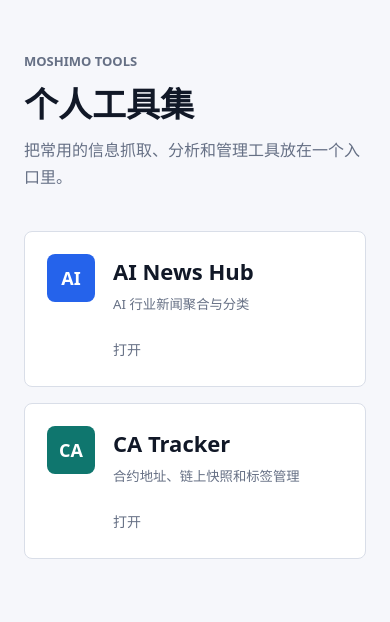
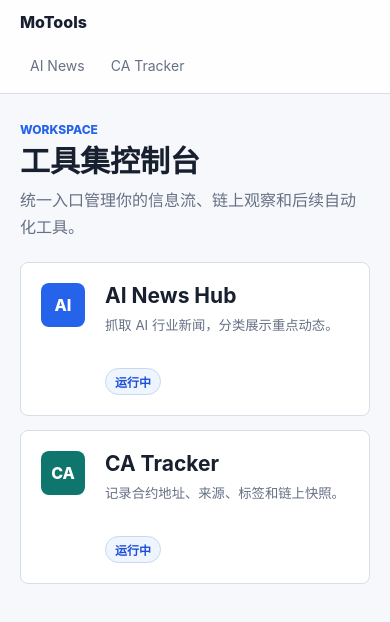
Before and after one commit to 928907703/MoTools, a plain HTML site: page portal/site/index.html in a window 390 px wide. Drawn offline with Linux system fonts and the light colour scheme.

Commit message:
Refresh MoTools UI

```diff
--- a/apps/ca-tracker/static/style.css
+++ b/apps/ca-tracker/static/style.css
@@ -1,18 +1,21 @@
 :root {
-  --bg: #0f1419;
-  --panel: #1a2027;
-  --border: #2a3340;
-  --text: #e6e6e6;
-  --muted: #8a96a3;
-  --accent: #4a9eff;
-  --warn: #f5a623;
-  --danger: #e74c3c;
-  --tag-bg: #2a3340;
+  --bg: #f7f8fb;
+  --panel: #ffffff;
+  --panel-soft: #f1f4f8;
+  --border: #d8dee8;
+  --text: #18202f;
+  --muted: #667085;
+  --accent: #2563eb;
+  --accent-soft: #eaf1ff;
+  --warn: #b45309;
+  --danger: #dc2626;
+  --tag-bg: #eef2f7;
+  --success: #0f766e;
 }
 * { box-sizing: border-box; }
 body {
   margin: 0;
-  font-family: -apple-system, BlinkMacSystemFont, 'Segoe UI', 'PingFang SC', sans-serif;
+  font-family: Inter, -apple-system, BlinkMacSystemFont, 'Segoe UI', 'PingFang SC', sans-serif;
   background: var(--bg);
   color: var(--text);
   line-height: 1.5;
@@ -21,7 +24,7 @@ body {
   display: flex;
   align-items: center;
   gap: 1.5rem;
-  padding: 0.75rem 1.5rem;
+  padding: 0.8rem max(1.25rem, calc((100vw - 1200px) / 2 + 1.25rem));
   background: var(--panel);
   border-bottom: 1px solid var(--border);
 }
@@ -34,10 +37,10 @@ body {
 }
 .topbar nav a:hover { opacity: 1; color: var(--accent); }
 
-main { max-width: 1200px; margin: 0 auto; padding: 1.5rem; }
+main { max-width: 1200px; margin: 0 auto; padding: 1.5rem 1.25rem 2.5rem; }
 h1 { margin-top: 0; }
 h2 { margin-top: 0; font-size: 1.1rem; color: var(--muted); }
-code { background: var(--panel); padding: 0.1em 0.4em; border-radius: 3px; font-size: 0.9em; }
+code { background: var(--panel-soft); padding: 0.1em 0.4em; border-radius: 3px; font-size: 0.9em; }
 
 input, select, textarea, button {
   font: inherit;
@@ -45,14 +48,14 @@ input, select, textarea, button {
   background: var(--panel);
   color: var(--text);
   border: 1px solid var(--border);
-  border-radius: 4px;
+  border-radius: 6px;
 }
 input:focus, select:focus, textarea:focus { outline: none; border-color: var(--accent); }
 button {
   cursor: pointer;
-  background: var(--border);
+  background: var(--panel-soft);
 }
-button:hover { background: #3a4555; }
+button:hover { background: #e7edf5; }
 button.primary { background: var(--accent); color: #fff; border-color: var(--accent); }
 button.danger { background: var(--danger); color: #fff; border-color: var(--danger); }
 .btn-ghost { color: var(--muted); text-decoration: none; padding: 0.45rem 0.6rem; }
@@ -67,7 +70,7 @@ label input, label select, label textarea { display: block; width: 100%; margin-
 .card {
   background: var(--panel);
   border: 1px solid var(--border);
-  border-radius: 6px;
+  border-radius: 8px;
   padding: 1rem 1.25rem;
   margin-bottom: 1.25rem;
 }
@@ -119,15 +122,15 @@ th { color: var(--muted); font-weight: 500; font-size: 0.85rem; }
 }
 .tag-check input { margin: 0; }
 .warn {
-  background: rgba(245, 166, 35, 0.15);
-  border: 1px solid var(--warn);
+  background: #fff7ed;
+  border: 1px solid #fed7aa;
   color: var(--warn);
   padding: 0.75rem 1rem;
   border-radius: 4px;
   margin: 1rem 0;
 }
 .suggestion {
-  background: rgba(74, 158, 255, 0.1);
+  background: var(--accent-soft);
   border-left: 3px solid var(--accent);
   padding: 0.6rem 0.9rem;
   margin-bottom: 0.75rem;
@@ -141,7 +144,7 @@ th { color: var(--muted); font-weight: 500; font-size: 0.85rem; }
   object-fit: cover;
   border-radius: 8px;
   flex-shrink: 0;
-  background: var(--panel);
+  background: var(--panel-soft);
 }
 .logo-sm { width: 32px; height: 32px; }
 .logo-lg { width: 56px; height: 56px; border-radius: 12px; }
@@ -149,7 +152,7 @@ th { color: var(--muted); font-weight: 500; font-size: 0.85rem; }
   display: inline-flex;
   align-items: center;
   justify-content: center;
-  background: linear-gradient(135deg, #4a9eff, #6c5ce7);
+  background: linear-gradient(135deg, #2563eb, #0f766e);
   color: #fff;
   font-weight: 700;
   font-family: -apple-system, sans-serif;
@@ -247,7 +250,7 @@ th { color: var(--muted); font-weight: 500; font-size: 0.85rem; }
   vertical-align: middle;
   border-bottom: 1px solid var(--border);
 }
-.tokens.dense tbody tr:hover { background: rgba(255, 255, 255, 0.02); }
+.tokens.dense tbody tr:hover { background: #f8fafc; }
 
 .tokens.dense th.num, .tokens.dense td.num { text-align: right; font-variant-numeric: tabular-nums; }
 .col-token { display: flex; flex-direction: column; gap: 0.35rem; min-width: 220px; max-width: 320px; }
@@ -256,14 +259,14 @@ th { color: var(--muted); font-weight: 500; font-size: 0.85rem; }
 .mc-value { font-weight: 600; font-size: 0.95rem; }
 .mc-liq { color: var(--muted); font-size: 0.78rem; }
 .mc-large { color: #f5a623; }
-.mc-mid { color: #4a9eff; }
+.mc-mid { color: var(--accent); }
 .mc-small { color: var(--text); opacity: 0.75; }
 .mc-na { color: var(--muted); }
 
 .price { font-size: 0.85rem; }
 
-.change-up { color: #26d97a; font-variant-numeric: tabular-nums; font-weight: 600; }
-.change-down { color: #ff5d5d; font-variant-numeric: tabular-nums; font-weight: 600; }
+.change-up { color: var(--success); font-variant-numeric: tabular-nums; font-weight: 600; }
+.change-down { color: var(--danger); font-variant-numeric: tabular-nums; font-weight: 600; }
 .change-flat { color: var(--muted); font-variant-numeric: tabular-nums; }
 td.change { font-size: 0.92rem; }
 
@@ -282,9 +285,10 @@ body {
   display: flex;
   align-items: center;
   gap: 8px;
-  padding: 9px max(18px, calc((100vw - 1120px) / 2 + 18px));
-  background: #111827;
-  color: #e5e7eb;
+  padding: 10px max(18px, calc((100vw - 1200px) / 2 + 18px));
+  background: rgba(255, 255, 255, .94);
+  color: var(--muted);
+  border-bottom: 1px solid var(--border);
 }
 
 .tool-switcher a {
@@ -296,16 +300,17 @@ body {
 }
 
 .tool-switcher a:hover {
-  background: rgba(255, 255, 255, .1);
+  background: var(--panel-soft);
+  color: var(--text);
 }
 
 .tool-switcher-brand {
   margin-right: 4px;
-  color: #fff;
+  color: var(--text);
   font-weight: 700;
 }
 
 .tool-switcher .active {
-  background: #0f766e;
-  color: #fff;
+  background: #ecfdf5;
+  color: var(--success);
 }
--- a/portal/site/assets/portal.css
+++ b/portal/site/assets/portal.css
@@ -1,10 +1,11 @@
 :root {
   color-scheme: light;
-  --bg: #f6f7fb;
-  --card: #ffffff;
-  --text: #111827;
+  --bg: #f7f8fb;
+  --surface: #ffffff;
+  --surface-2: #f1f4f8;
+  --text: #18202f;
   --muted: #667085;
-  --line: #d9dee8;
+  --line: #d8dee8;
   --blue: #2563eb;
   --teal: #0f766e;
 }
@@ -16,109 +17,159 @@
 body {
   margin: 0;
   min-height: 100vh;
-  font-family: ui-sans-serif, system-ui, -apple-system, BlinkMacSystemFont, "Segoe UI", sans-serif;
+  font-family: Inter, ui-sans-serif, system-ui, -apple-system, BlinkMacSystemFont, "Segoe UI", sans-serif;
   background: var(--bg);
   color: var(--text);
 }
 
-.hero {
-  max-width: 1040px;
+.top-shell {
+  height: 56px;
+  display: flex;
+  align-items: center;
+  gap: 18px;
+  padding: 0 max(20px, calc((100vw - 1120px) / 2 + 20px));
+  border-bottom: 1px solid var(--line);
+  background: rgba(255, 255, 255, .92);
+}
+
+.brand,
+.nav-links a,
+.tool-card {
+  color: inherit;
+  text-decoration: none;
+}
+
+.brand {
+  font-weight: 760;
+}
+
+.nav-links {
+  display: flex;
+  gap: 6px;
+}
+
+.nav-links a {
+  border-radius: 6px;
+  padding: 7px 10px;
+  color: var(--muted);
+  font-size: 14px;
+}
+
+.nav-links a:hover {
+  background: var(--surface-2);
+  color: var(--text);
+}
+
+.layout {
+  max-width: 1120px;
   margin: 0 auto;
-  padding: 52px 24px 24px;
+  padding: 40px 20px 56px;
+}
+
+.intro {
+  max-width: 680px;
+  margin-bottom: 22px;
 }
 
 .eyebrow {
   margin: 0 0 8px;
-  color: var(--muted);
-  font-size: 13px;
-  font-weight: 700;
+  color: var(--blue);
+  font-size: 12px;
+  font-weight: 760;
   text-transform: uppercase;
 }
 
 h1 {
   margin: 0 0 10px;
-  font-size: clamp(34px, 5vw, 58px);
+  font-size: clamp(30px, 5vw, 48px);
   letter-spacing: 0;
+  line-height: 1.08;
 }
 
 .sub {
   margin: 0;
   color: var(--muted);
-  line-height: 1.7;
+  line-height: 1.65;
 }
 
-.tools {
-  max-width: 1040px;
-  margin: 0 auto;
-  padding: 16px 24px 56px;
+.tool-grid {
   display: grid;
-  grid-template-columns: repeat(auto-fit, minmax(280px, 1fr));
-  gap: 16px;
+  grid-template-columns: repeat(auto-fit, minmax(300px, 1fr));
+  gap: 14px;
 }
 
-.tool {
-  min-height: 156px;
+.tool-card {
+  min-height: 154px;
   display: grid;
-  grid-template-columns: 52px 1fr auto;
-  gap: 18px;
-  align-items: start;
-  padding: 22px;
+  grid-template-columns: 48px 1fr;
+  grid-template-rows: 1fr auto;
+  gap: 16px;
+  padding: 20px;
   border: 1px solid var(--line);
   border-radius: 8px;
-  background: var(--card);
-  color: inherit;
-  text-decoration: none;
-  transition: transform .15s ease, box-shadow .15s ease, border-color .15s ease;
+  background: var(--surface);
+  transition: border-color .15s ease, box-shadow .15s ease, transform .15s ease;
 }
 
-.tool:hover {
-  transform: translateY(-2px);
-  border-color: #b7c0cf;
-  box-shadow: 0 14px 34px -24px rgba(15, 23, 42, .45);
+.tool-card:hover {
+  transform: translateY(-1px);
+  border-color: #b9c3d2;
+  box-shadow: 0 14px 34px -26px rgba(24, 32, 47, .5);
 }
 
-.mark {
-  width: 48px;
-  height: 48px;
+.icon {
+  width: 44px;
+  height: 44px;
   display: grid;
   place-items: center;
   border-radius: 8px;
   color: white;
-  font-size: 18px;
   font-weight: 800;
 }
 
-.tool-news .mark {
+.icon.news {
   background: var(--blue);
 }
 
-.tool-ca .mark {
+.icon.ca {
   background: var(--teal);
 }
 
 strong {
   display: block;
-  margin: 2px 0 8px;
-  font-size: 22px;
+  margin-bottom: 7px;
+  font-size: 21px;
 }
 
 small {
   display: block;
   color: var(--muted);
-  line-height: 1.6;
+  line-height: 1.55;
 }
 
-.open {
-  color: var(--muted);
-  font-size: 14px;
+.status {
+  grid-column: 2;
+  align-self: end;
+  width: max-content;
+  border: 1px solid #c8d8ef;
+  border-radius: 999px;
+  padding: 4px 9px;
+  background: #eef5ff;
+  color: #1d4ed8;
+  font-size: 12px;
+  font-weight: 700;
 }
 
-@media (max-width: 560px) {
-  .tool {
-    grid-template-columns: 48px 1fr;
+@media (max-width: 620px) {
+  .top-shell {
+    height: auto;
+    align-items: flex-start;
+    flex-direction: column;
+    padding-top: 12px;
+    padding-bottom: 12px;
   }
 
-  .open {
-    grid-column: 2;
+  .layout {
+    padding-top: 28px;
   }
 }
--- a/portal/site/index.html
+++ b/portal/site/index.html
@@ -3,34 +3,44 @@
 <head>
   <meta charset="utf-8">
   <meta name="viewport" content="width=device-width, initial-scale=1">
-  <title>Moshimo Tools</title>
+  <title>MoTools</title>
   <link rel="stylesheet" href="/assets/portal.css">
 </head>
 <body>
-  <header class="hero">
-    <p class="eyebrow">Moshimo Tools</p>
-    <h1>个人工具集</h1>
-    <p class="sub">把常用的信息抓取、分析和管理工具放在一个入口里。</p>
-  </header>
+  <nav class="top-shell" aria-label="全局导航">
+    <a class="brand" href="/">MoTools</a>
+    <div class="nav-links">
+      <a href="/news/">AI News</a>
+      <a href="/ca/">CA Tracker</a>
+    </div>
+  </nav>
 
-  <main class="tools">
-    <a class="tool tool-news" href="/news/">
-      <span class="mark">AI</span>
-      <span>
+  <main class="layout">
+    <section class="intro">
+      <p class="eyebrow">Workspace</p>
+      <h1>工具集控制台</h1>
+      <p class="sub">统一入口管理你的信息流、链上观察和后续自动化工具。</p>
+    </section>
+
+    <section class="tool-grid" aria-label="工具列表">
+      <a class="tool-card" href="/news/">
+        <span class="icon news">AI</span>
+        <span class="content">
           <strong>AI News Hub</strong>
-        <small>AI 行业新闻聚合与分类</small>
+          <small>抓取 AI 行业新闻，分类展示重点动态。</small>
         </span>
-      <span class="open">打开</span>
+        <span class="status">运行中</span>
       </a>
 
-    <a class="tool tool-ca" href="/ca/">
-      <span class="mark">CA</span>
-      <span>
+      <a class="tool-card" href="/ca/">
+        <span class="icon ca">CA</span>
+        <span class="content">
           <strong>CA Tracker</strong>
-        <small>合约地址、链上快照和标签管理</small>
+          <small>记录合约地址、来源、标签和链上快照。</small>
         </span>
-      <span class="open">打开</span>
+        <span class="status">运行中</span>
       </a>
+    </section>
   </main>
 </body>
 </html>
```
Also changed, not shown: apps/news/templates/index.html (+29 -19 lines). Lines whose indentation alone changed are shown as unchanged.
